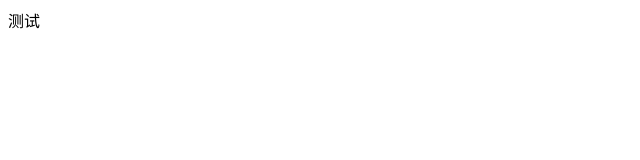
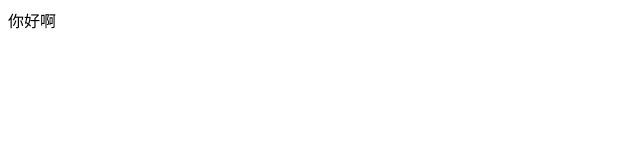
Before and after one commit to moriarttan/-, a plain HTML site: page 我的简历/index.html in a window 1280 px wide. Shown: the full height of the page, 0-640 px from the left. Drawn offline with Linux system fonts and the light colour scheme.

Commit message:
index.html

```diff
--- a/我的简历/index.html
+++ b/我的简历/index.html
@@ -7,6 +7,6 @@
     <title>我的简历</title>
 </head>
 <body>
-    测试
+    你好啊
 </body>
 </html>
```
